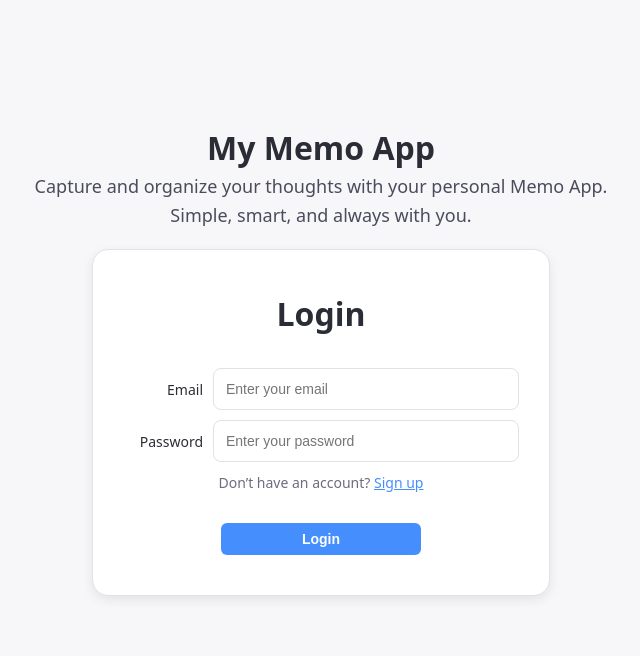
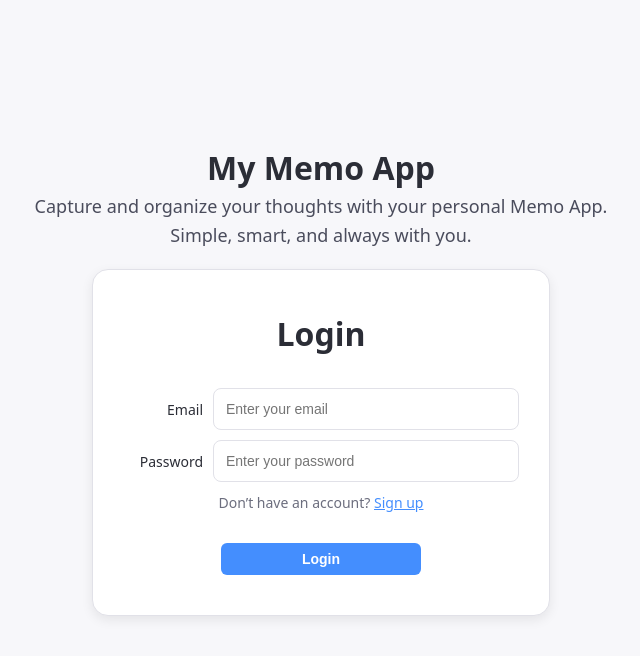
Before and after one commit to MJZ-Templates/custom-memo-app, a React (Vite) app in the folder front/: page / in a window 1280 px wide. Shown: the top 656 px of the page, without its empty margins (319-959 px from the left). Built offline with nearby package versions, Linux system fonts and the light colour scheme.

Commit message:
fix: 로그인 페이지 레이아웃 재수정

```diff
--- a/front/src/pages/LoginPage.jsx
+++ b/front/src/pages/LoginPage.jsx
@@ -11,7 +11,6 @@ const LoginPageContainer = styled.div`
   width: 100%;
   max-width: 960px;
   gap: 20px;
-  margin-top: -40px;
 `;
 
 const IntroWrapper = styled.div`
@@ -19,6 +18,7 @@ const IntroWrapper = styled.div`
   flex-direction: column;
   justify-content: center;
   align-items: center;
+  margin-top: -40px;
 `;
 
 const IntroTitle = styled.h1`
```
